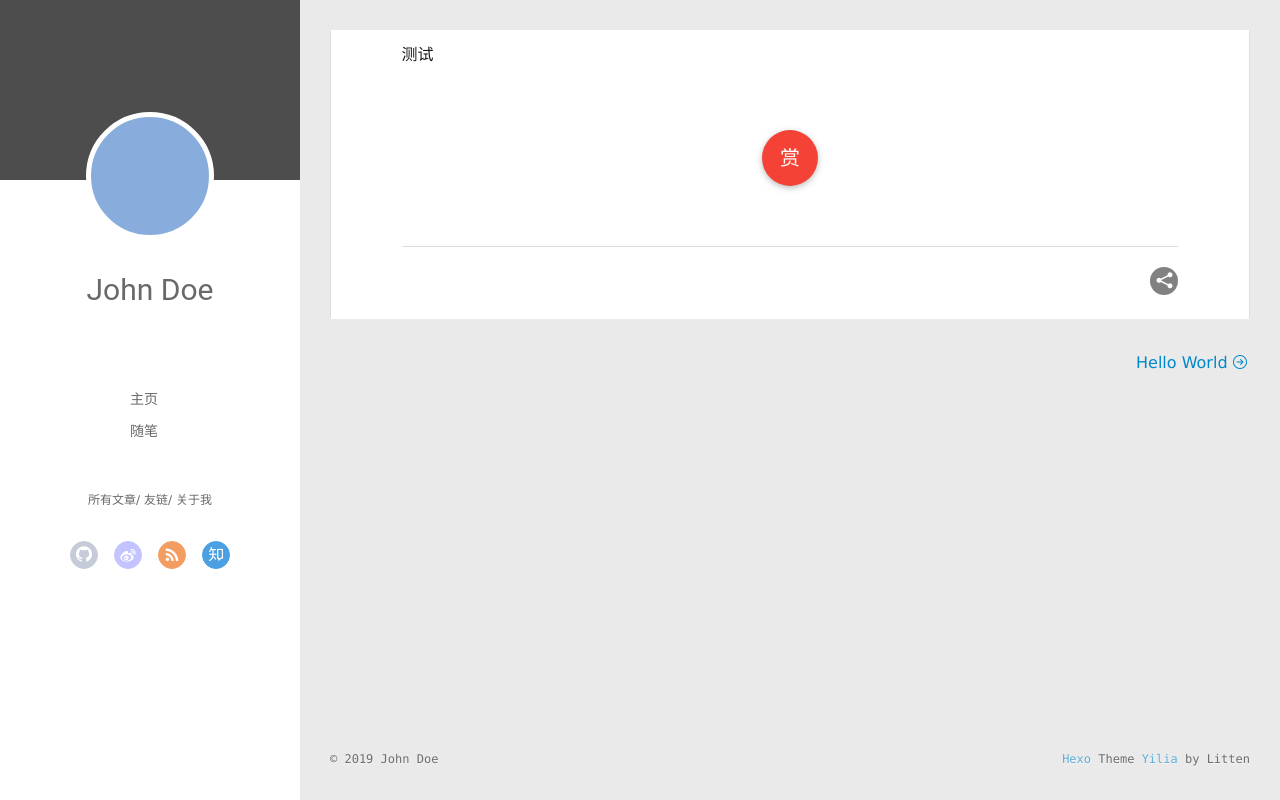
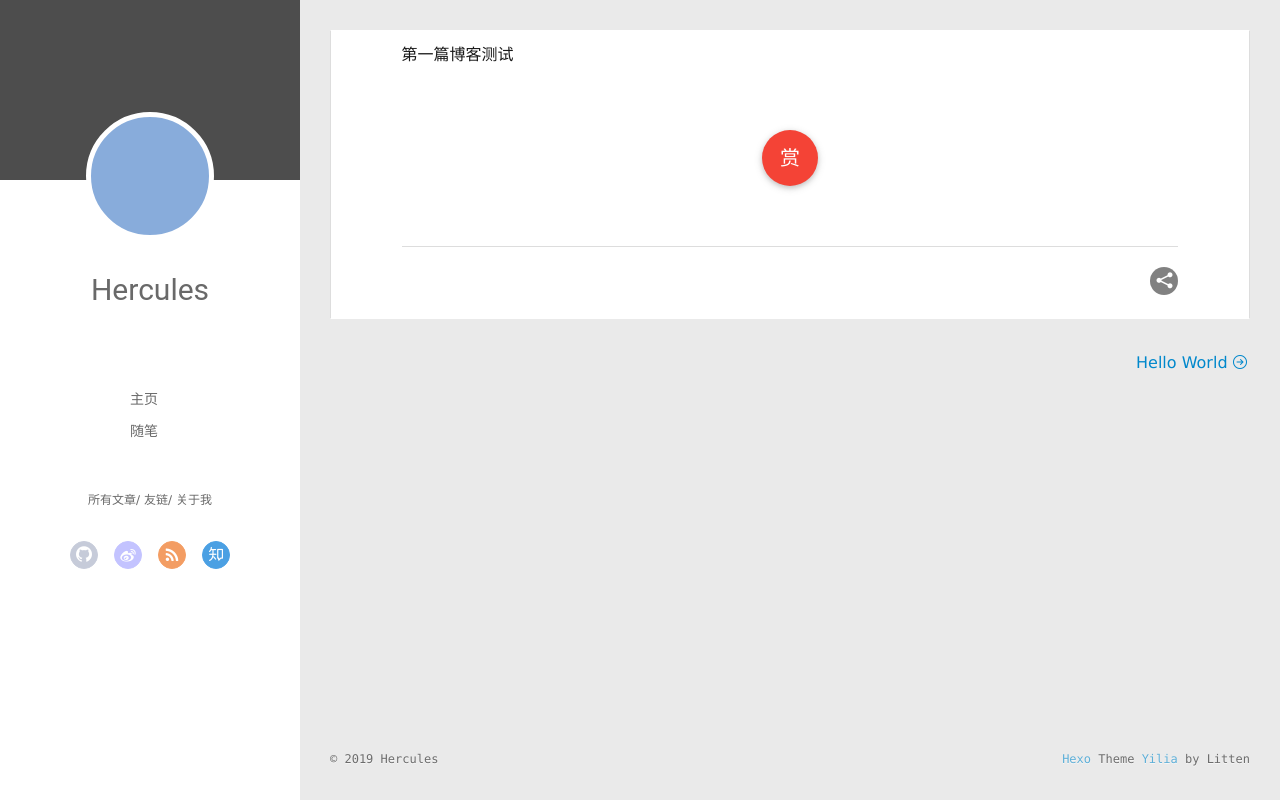
Before and after one commit to haohj/haohj.github.io, a plain HTML site: page 2019/05/23/测试/index.html in a window 1280 px wide. Drawn offline with Linux system fonts and the light colour scheme; no server answers.

Commit message:
Site updated: 2019-05-23 10:55:41

```diff
--- a/2019/05/23/测试/index.html
+++ b/2019/05/23/测试/index.html
@@ -6,21 +6,21 @@
   <meta name="renderer" content="webkit">
   <meta http-equiv="X-UA-Compatible" content="IE=edge">
   <link rel="dns-prefetch" href="http://yoursite.com">
-  <title>Hexo</title>
+  <title>Hercules</title>
   <meta name="viewport" content="width=device-width, initial-scale=1, maximum-scale=1">
-  <meta name="description" content="测试">
+  <meta name="description" content="第一篇博客测试">
 <meta property="og:type" content="article">
-<meta property="og:title" content="Hexo">
+<meta property="og:title" content="Hercules">
 <meta property="og:url" content="http://yoursite.com/2019/05/23/测试/index.html">
-<meta property="og:site_name" content="Hexo">
-<meta property="og:description" content="测试">
+<meta property="og:site_name" content="Hercules">
+<meta property="og:description" content="第一篇博客测试">
 <meta property="og:locale" content="default">
-<meta property="og:updated_time" content="2019-05-23T02:20:00.110Z">
+<meta property="og:updated_time" content="2019-05-23T02:52:26.158Z">
 <meta name="twitter:card" content="summary">
-<meta name="twitter:title" content="Hexo">
-<meta name="twitter:description" content="测试">
+<meta name="twitter:title" content="Hercules">
+<meta name="twitter:description" content="第一篇博客测试">
 
-    <link rel="alternative" href="/atom.xml" title="Hexo" type="application/atom+xml">
+    <link rel="alternative" href="/atom.xml" title="Hercules" type="application/atom+xml">
 
 
     <link rel="icon" href="/favicon.png">
@@ -50,7 +50,7 @@
 			<img src class="js-avatar">
 		</a>
 		<hgroup>
-		  <h1 class="header-author"><a href="/">John Doe</a></h1>
+		  <h1 class="header-author"><a href="/">Hercules</a></h1>
 		</hgroup>
 
 
@@ -108,7 +108,7 @@
 				<img src class="js-avatar">
 			</div>
 			<hgroup>
-			  <h1 class="header-author js-header-author">John Doe</h1>
+			  <h1 class="header-author js-header-author">Hercules</h1>
 			</hgroup>
 
 
@@ -159,7 +159,7 @@
 
     <div class="article-entry" itemprop="articleBody">
 
-        <p>测试</p>
+        <p>第一篇博客测试</p>
 
 
 
@@ -298,7 +298,7 @@
   <div class="outer">
     <div id="footer-info">
     	<div class="footer-left">
-    		&copy; 2019 John Doe
+    		&copy; 2019 Hercules
     	</div>
       	<div class="footer-right">
       		<a href="http://hexo.io/" target="_blank">Hexo</a>  Theme <a href="https://github.com/litten/hexo-theme-yilia" target="_blank">Yilia</a> by Litten
```
Also changed, not shown: 2019/05/23/hello-world/index.html (+6 -6 lines), archives/2019/05/index.html (+8 -8 lines), archives/2019/index.html (+8 -8 lines), archives/index.html (+8 -8 lines), index.html (+9 -9 lines).
